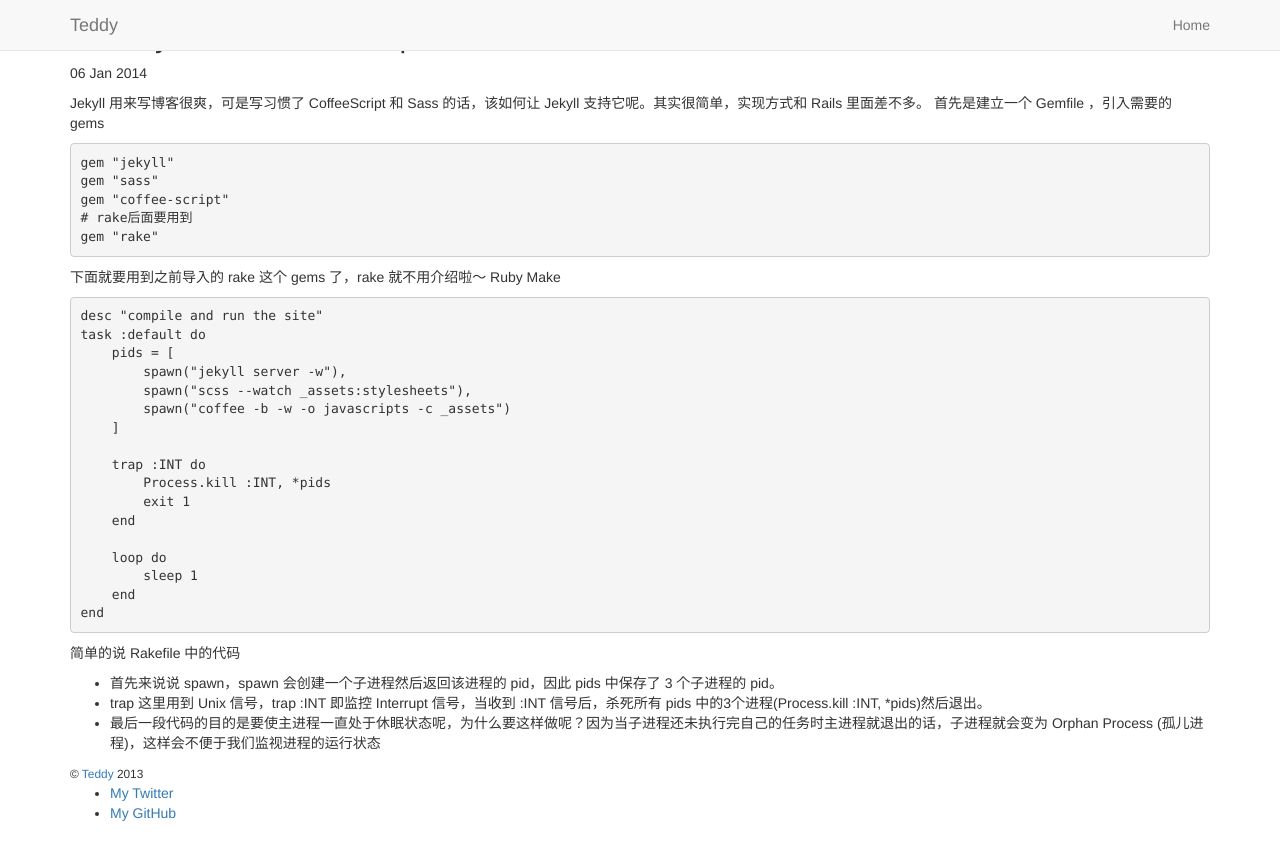
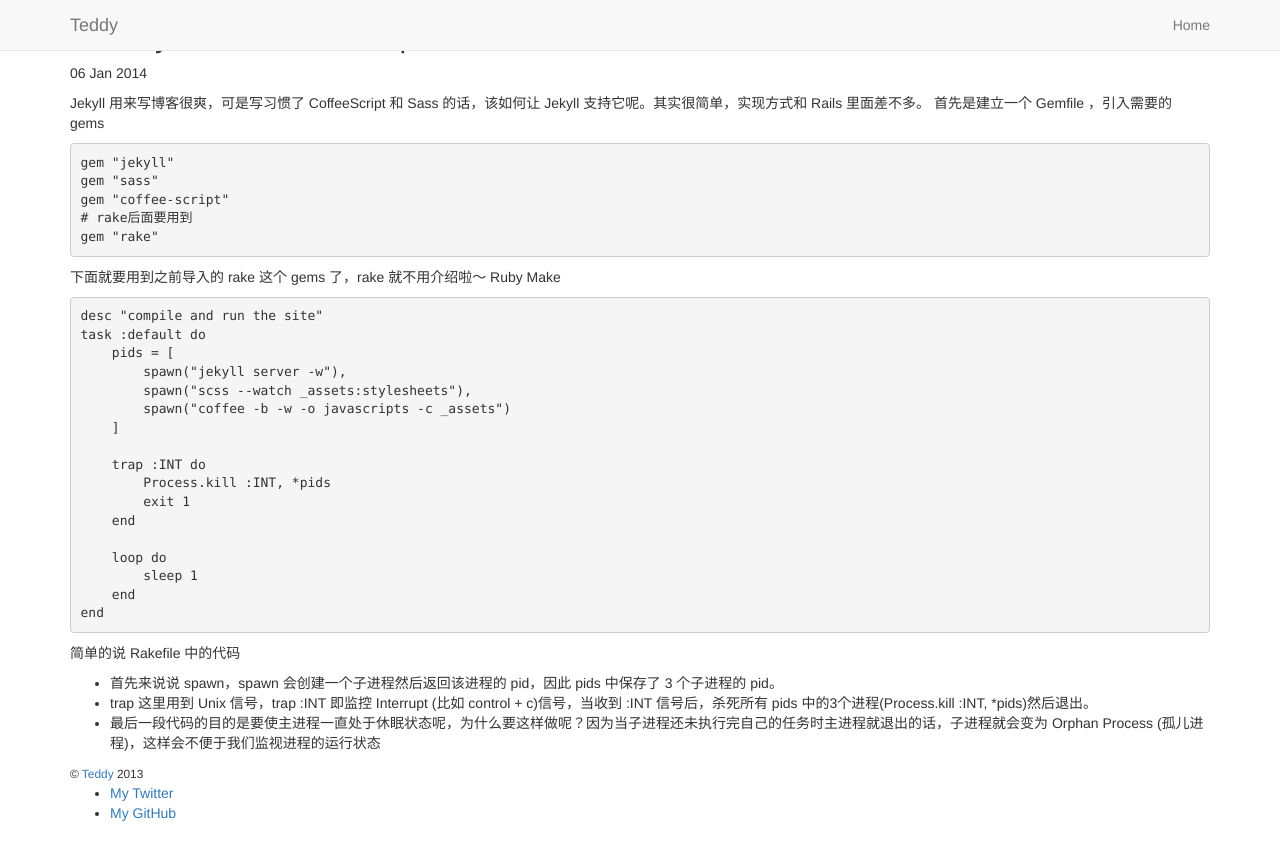
Before and after one commit to teddy1004/teddy1004.github.io, a Jekyll site: the page built from _posts/2014-1-6-Add-CoffeeScript-Sass-Support-For-Jekyll.markdown, in a window 1280 px wide. Shown: the top 860 px of the page. Built offline with Jekyll 4.4.1, drawn with Linux system fonts in a browser that asks for light colours; nearby versions of some CDN libraries; library files that are not in the unit come from our copies; Markdown is read by kramdown in place of the engine named in the settings.

Commit message:
modify article

```diff
--- a/_posts/2014-1-6-Add-CoffeeScript-Sass-Support-For-Jekyll.markdown
+++ b/_posts/2014-1-6-Add-CoffeeScript-Sass-Support-For-Jekyll.markdown
@@ -39,5 +39,5 @@ end
 简单的说 Rakefile 中的代码
 
 * 首先来说说 spawn，spawn 会创建一个子进程然后返回该进程的 pid，因此 pids 中保存了 3 个子进程的 pid。
-* trap 这里用到 Unix 信号，trap :INT 即监控 Interrupt 信号，当收到 :INT 信号后，杀死所有 pids 中的3个进程(Process.kill :INT, *pids)然后退出。
+* trap 这里用到 Unix 信号，trap :INT 即监控 Interrupt (比如 control + c)信号，当收到 :INT 信号后，杀死所有 pids 中的3个进程(Process.kill :INT, *pids)然后退出。
 * 最后一段代码的目的是要使主进程一直处于休眠状态呢，为什么要这样做呢？因为当子进程还未执行完自己的任务时主进程就退出的话，子进程就会变为 Orphan Process (孤儿进程)，这样会不便于我们监视进程的运行状态
```
